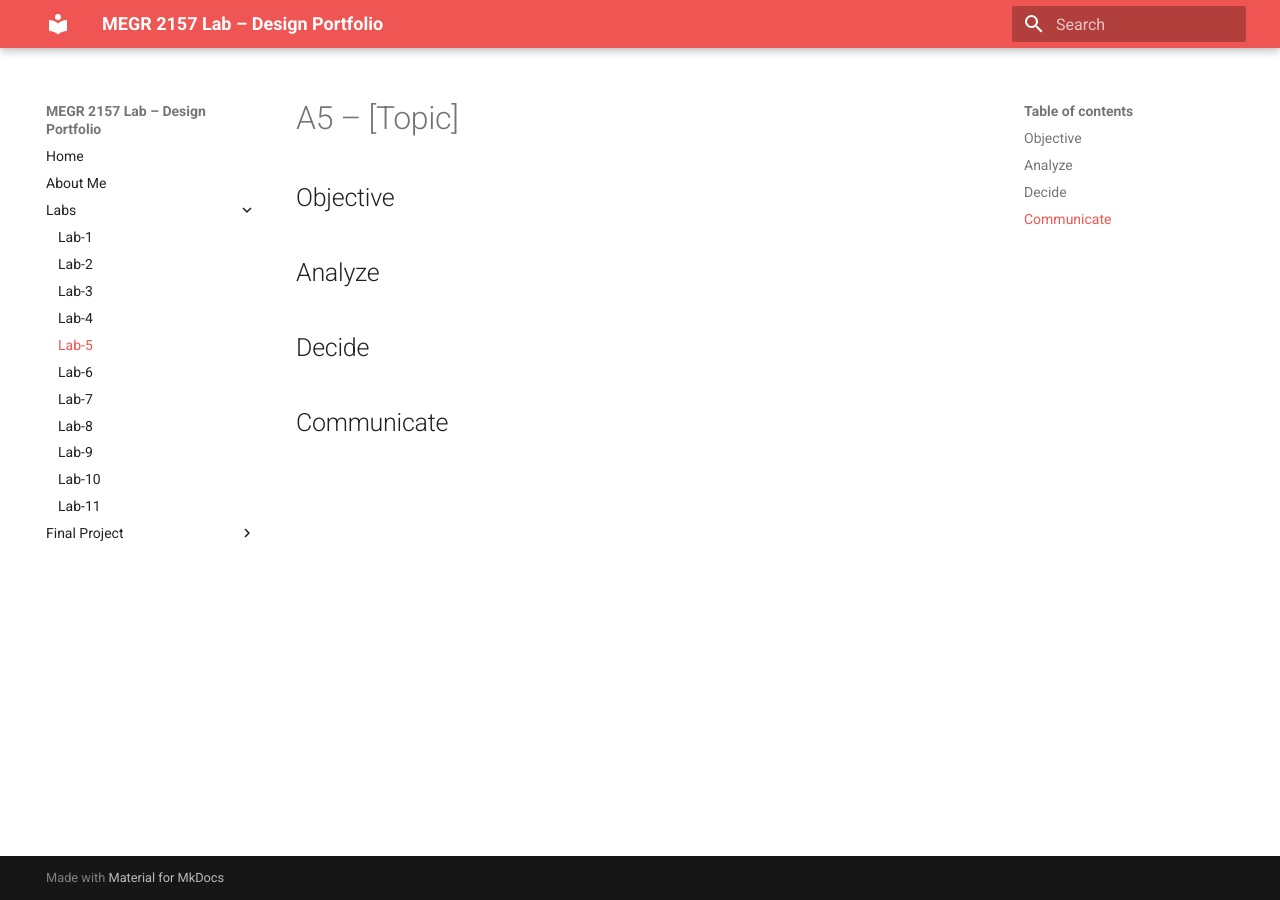
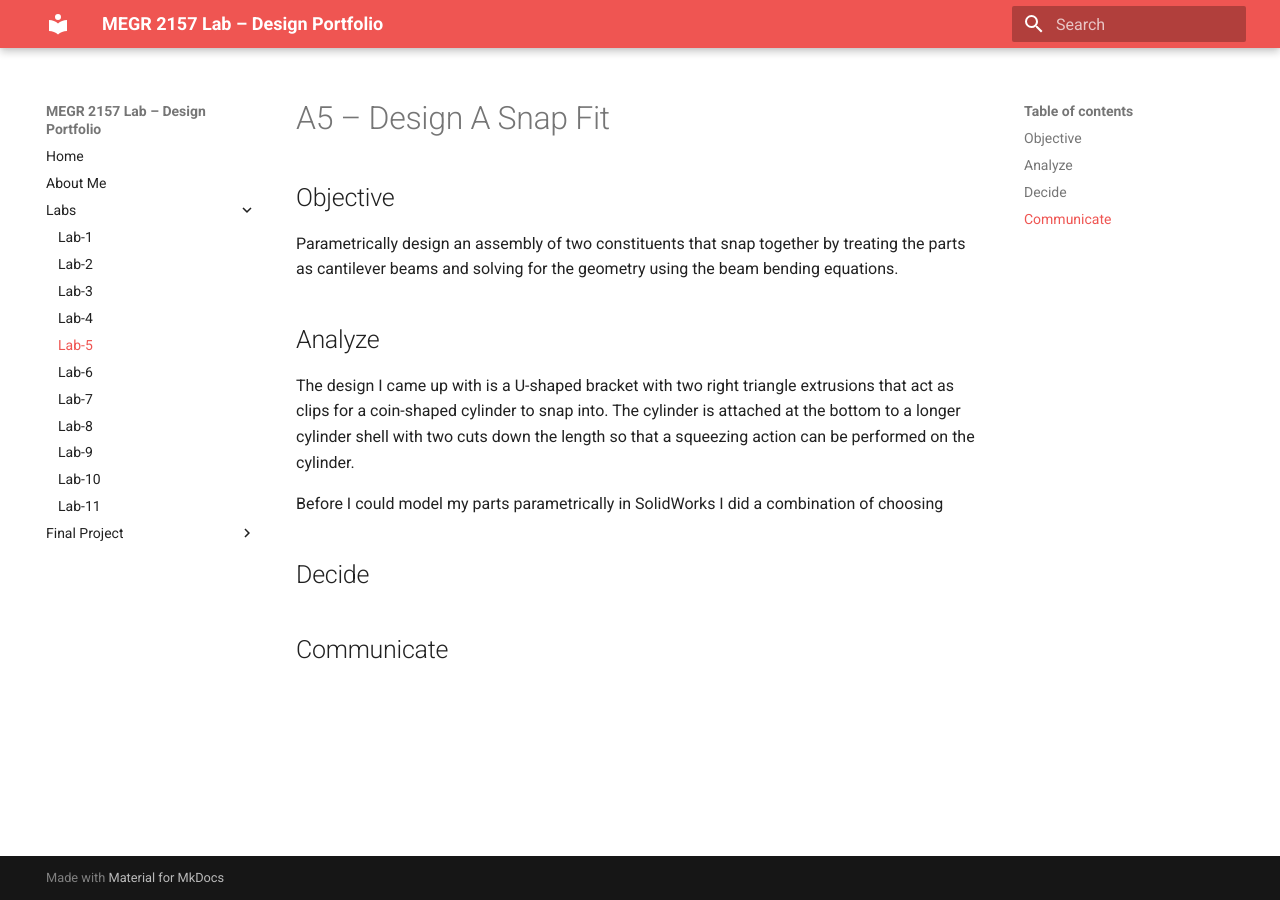
Before and after one commit to jwelch37/Jack-Welch-Portfolio, an MkDocs documentation site: the page built from docs/Labs/L05/index.md, in a window 1280 px wide. Built offline with MkDocs 1.6.1 and Material for MkDocs 9.7.7, drawn with Linux system fonts in a browser that asks for light colours.

Commit message:
Revise document title and enhance content structure
Updated the title and objective of the document, and added new sections for analysis, decision, and communication.

```diff
--- a/docs/Labs/L05/index.md
+++ b/docs/Labs/L05/index.md
@@ -1,10 +1,14 @@
-# A5 – [Topic]
+# A5 – Design A Snap Fit
 
 ## Objective
-
+Parametrically design an assembly of two constituents that snap together by treating the parts as cantilever beams and solving for the geometry using the beam bending equations.
 
 ## Analyze
 
+The design I came up with is a U-shaped bracket with two right triangle extrusions that act as clips for a coin-shaped cylinder to snap into. The cylinder is attached at the bottom to a longer cylinder shell with two cuts down the length so that a squeezing action can be performed on the cylinder.
+
+
+Before I could model my parts parametrically in SolidWorks I did a combination of choosing
 
 ## Decide
 
```
